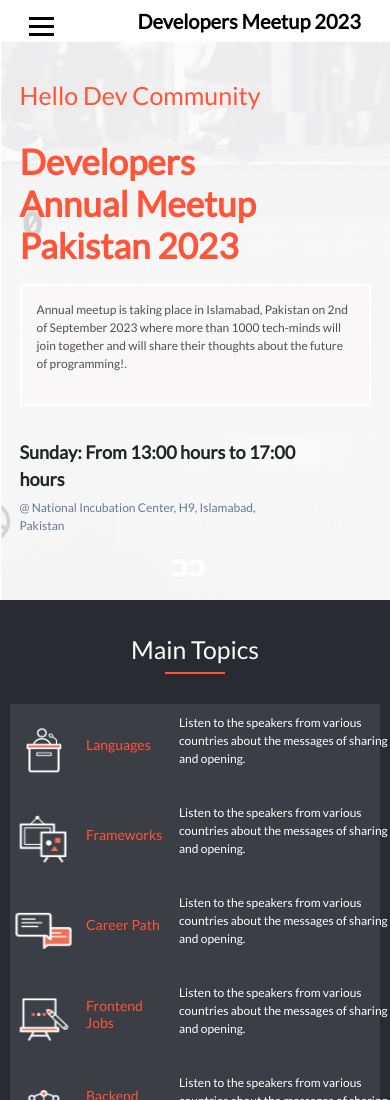
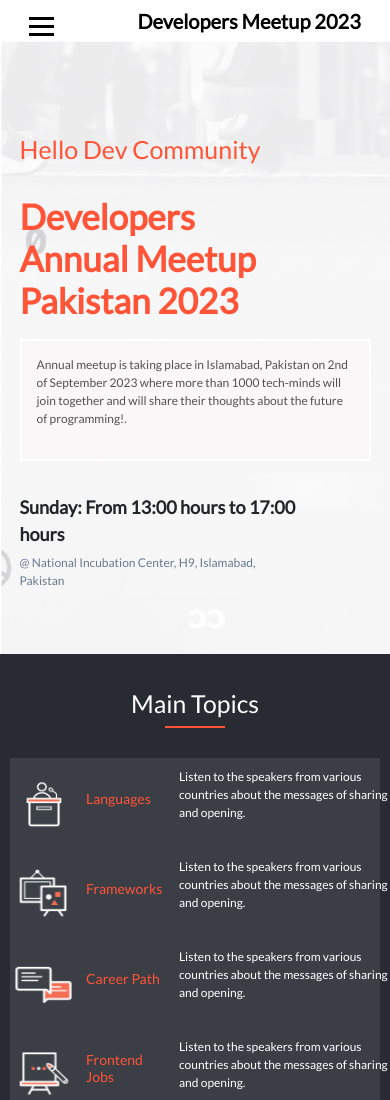
Before and after one commit to nouman17610/developers-meetup, a website: page index.html in a window 390 px wide. Shown: the top 1100 px of the page. Drawn offline with nearby package versions, Linux system fonts and the light colour scheme.

Commit message:
Correct CSS Linter Errors

```diff
--- a/style.css
+++ b/style.css
@@ -514,7 +514,6 @@ a {
     font-size: 25px;
     margin-top: 40px;
     display: block;
-    margin-top: -5%;
   }
 
   .heading {
```
